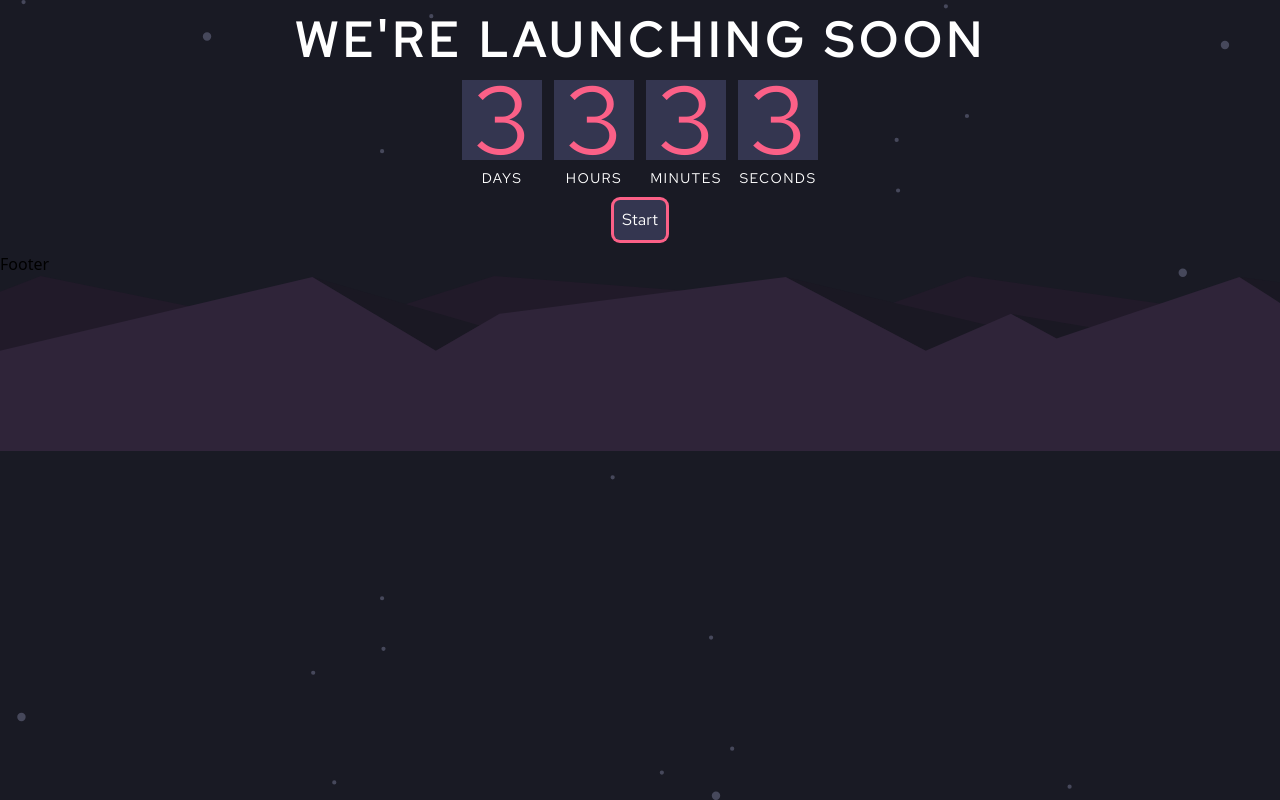
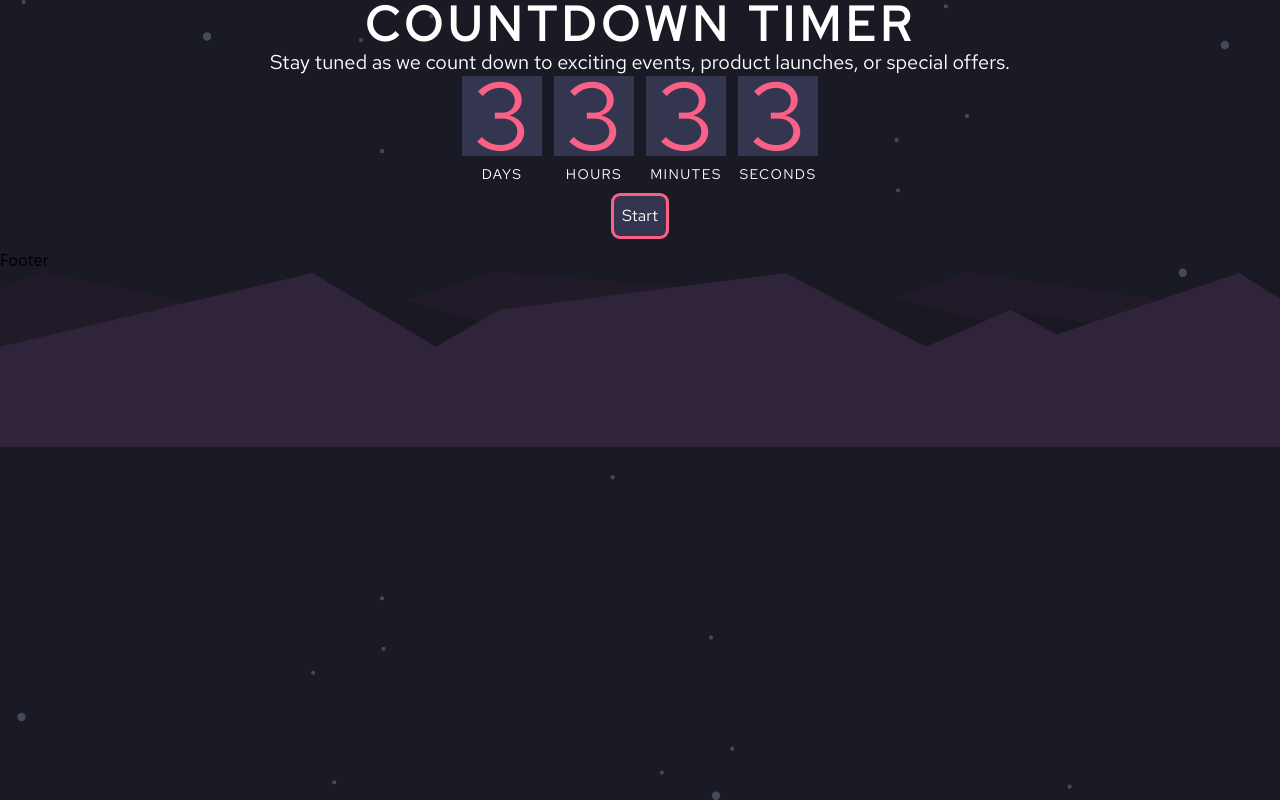
Before and after one commit to ABKodes/countdown-timer, a React (Vite) app: page / in a window 1280 px wide. Built offline with nearby package versions, Linux system fonts and the light colour scheme.

Commit message:
setting up the work environment

```diff
--- a/src/components/Header.jsx
+++ b/src/components/Header.jsx
@@ -1,8 +1,14 @@
 function Header() {
   return (
-    <h1 className="m-auto p-4 text-center font-red-hat text-5xl font-bold uppercase tracking-widest text-white w-10/12">
-      We're launching soon
-    </h1>
+    <div>
+      <h1 className="text-center font-red-hat text-3xl md:text-5xl font-bold uppercase tracking-widest text-white">
+        Countdown Timer
+      </h1>
+      <p className="font-red-hat text-center md:text-xl text-white">
+        Stay tuned as we count down to exciting events, product launches, or
+        special offers.
+      </p>
+    </div>
   );
 }
 
```
